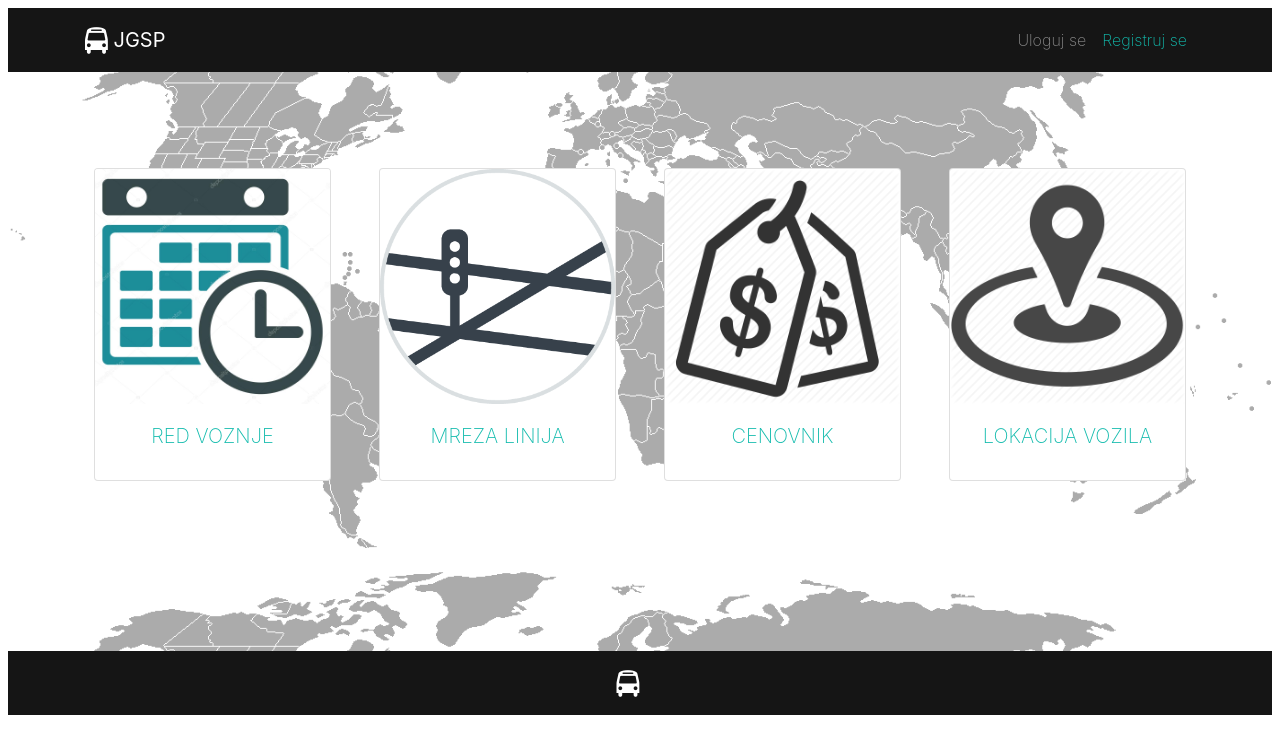
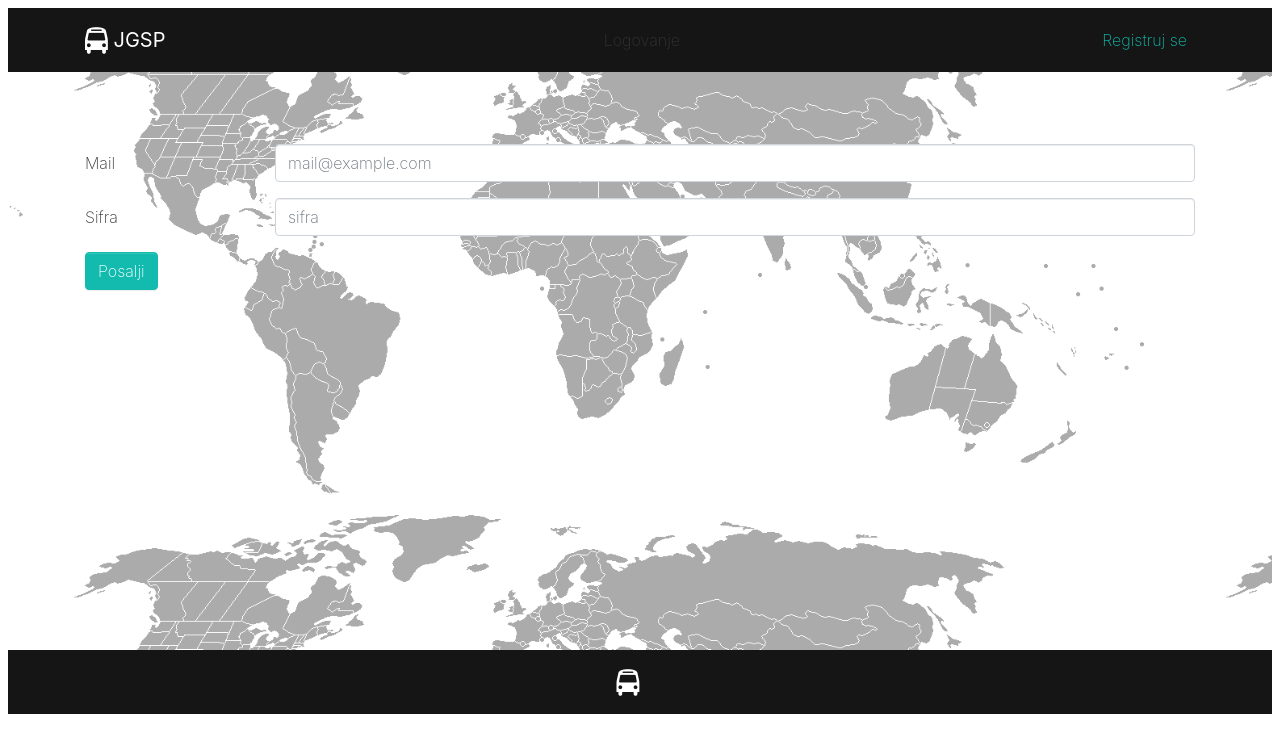
Before and after one commit to marijavukomanovic/Blok8-Web2, an Angular app in the folder klijent/appProba/: page /log-in in a window 1280 px wide. Before the commit this address led to /. Shown: the top 754 px of the page. Built offline with nearby package versions, Linux system fonts and the light colour scheme.

Commit message:
log-izgled

```diff
--- a/klijent/appProba/src/app/app-routing.module.ts
+++ b/klijent/appProba/src/app/app-routing.module.ts
@@ -1,7 +1,12 @@
 import { NgModule } from '@angular/core';
 import { Routes, RouterModule } from '@angular/router';
+import {LogInComponent} from './log-in/log-in.component';
+import { HomeComponent } from './home/home.component';
 
-const routes: Routes = [];
+const routes: Routes = [
+  {path: '',component: HomeComponent},
+  {path:'log-in',component:LogInComponent}
+];
 
 @NgModule({
   imports: [RouterModule.forRoot(routes)],
--- a/klijent/appProba/src/app/app.component.html
+++ b/klijent/appProba/src/app/app.component.html
@@ -1,4 +1,4 @@
-<app-home></app-home>
+
 <section>
 <router-outlet></router-outlet>
 </section>
--- a/klijent/appProba/src/app/app.module.ts
+++ b/klijent/appProba/src/app/app.module.ts
@@ -9,6 +9,7 @@ import { LogInComponent } from './log-in/log-in.component';
 
 const routes : Routes =[
   {path:'',component:HomeComponent},
+  {path: '/log-in',component:LogInComponent}
 ];
 
 @NgModule({
--- a/klijent/appProba/src/app/home/home.component.html
+++ b/klijent/appProba/src/app/home/home.component.html
@@ -20,11 +20,11 @@
           <b> JGSP</b>
         </a>
         <ul class="navbar-nav mx-auto">
-          <li class="nav-item"> <a class="nav-link" href="#"></a> </li>
-          <li class="nav-item"> <a class="nav-link" href="#"></a> </li>
+          <li class="nav-item"> <a class="nav-link" ></a> </li>
+          <li class="nav-item"> <a class="nav-link" ></a> </li>
         </ul>
         <ul class="navbar-nav">
-          <li class="nav-item"> <a class="nav-link" href="#">Uloguj se</a> </li>
+          <li class="nav-item"> <a class="nav-link" routerLink="/log-in">Uloguj se</a> </li>
           <li class="nav-item"> <a class="nav-link text-primary" href="#">Registruj se</a> </li>
         </ul>
       </div>
--- a/klijent/appProba/src/app/log-in/log-in.component.html
+++ b/klijent/appProba/src/app/log-in/log-in.component.html
@@ -10,28 +10,30 @@
 
 <body>
   <nav class="navbar navbar-expand-md navbar-dark bg-dark">
-    <div class="container"> <button class="navbar-toggler navbar-toggler-right border-0" type="button" data-toggle="collapse" data-target="#navbar12">
+    <div class="container">
+      <button class="navbar-toggler navbar-toggler-right border-0" type="button" data-toggle="collapse" data-target="#navbar12">
         <span class="navbar-toggler-icon"></span>
       </button>
-      <div class="collapse navbar-collapse" id="navbar12"> <a class="navbar-brand d-none d-md-block" href="#">
-          <b> GSP</b>
+      <div class="collapse navbar-collapse" id="navbar12">
+        <a class="navbar-brand d-none d-md-block">
+          <i class="fa d-inline fa-lg fa-bus"></i>
+          <b> JGSP</b>
         </a>
         <ul class="navbar-nav mx-auto">
-          <li class="nav-item"> <a class="nav-link" href="#">Logovanje</a> </li>
+          <li class="nav-item">Logovanje</li>
         </ul>
         <ul class="navbar-nav">
-          <li class="nav-item"> <a class="nav-link" href="#">Uloguj se</a> </li>
           <li class="nav-item"> <a class="nav-link text-primary" href="#">Registruj se</a> </li>
         </ul>
       </div>
     </div>
   </nav>
-  <div class="py-5">
+  <div class="py-5" style=" height: 578px;	background-attachment: fixed;	background-image: url(../assets/bg.PNG);	background-position: top left;	background-size:90%;	background-repeat: repeat;">
     <div class="container">
       <div class="row">
         <div class="col-md-12">
           <form id="c_form-h" class="">
-            <div class="form-group row"> <label for="inputmailh" class="col-2 col-form-label">Mail</label>
+            <div class="form-group row" > <label for="inputmailh" class="col-2 col-form-label" >Mail</label>
               <div class="col-10">
                 <input type="email" class="form-control" id="inputmailh" placeholder="mail@example.com"> </div>
             </div>
@@ -46,8 +48,9 @@
     </div>
   </div>
   <nav class="navbar navbar-dark bg-dark">
-    <div class="container d-flex justify-content-center"> <a class="navbar-brand" href="#">
-        <b> GSP</b>
+    <div class="container d-flex justify-content-center"> <a class="navbar-brand" >
+        <i class="fa d-inline fa-lg fa-bus"></i>
+        <b contenteditable="true"></b>
       </a> </div>
   </nav>
   <!--<script src="https://code.jquery.com/jquery-3.3.1.slim.min.js" integrity="sha384-q8i/X+965DzO0rT7abK41JStQIAqVgRVzpbzo5smXKp4YfRvH+8abtTE1Pi6jizo" crossorigin="anonymous"></script>
```
Also changed, not shown: klijent/appProba/src/app/log-in/log-in.component.css.
